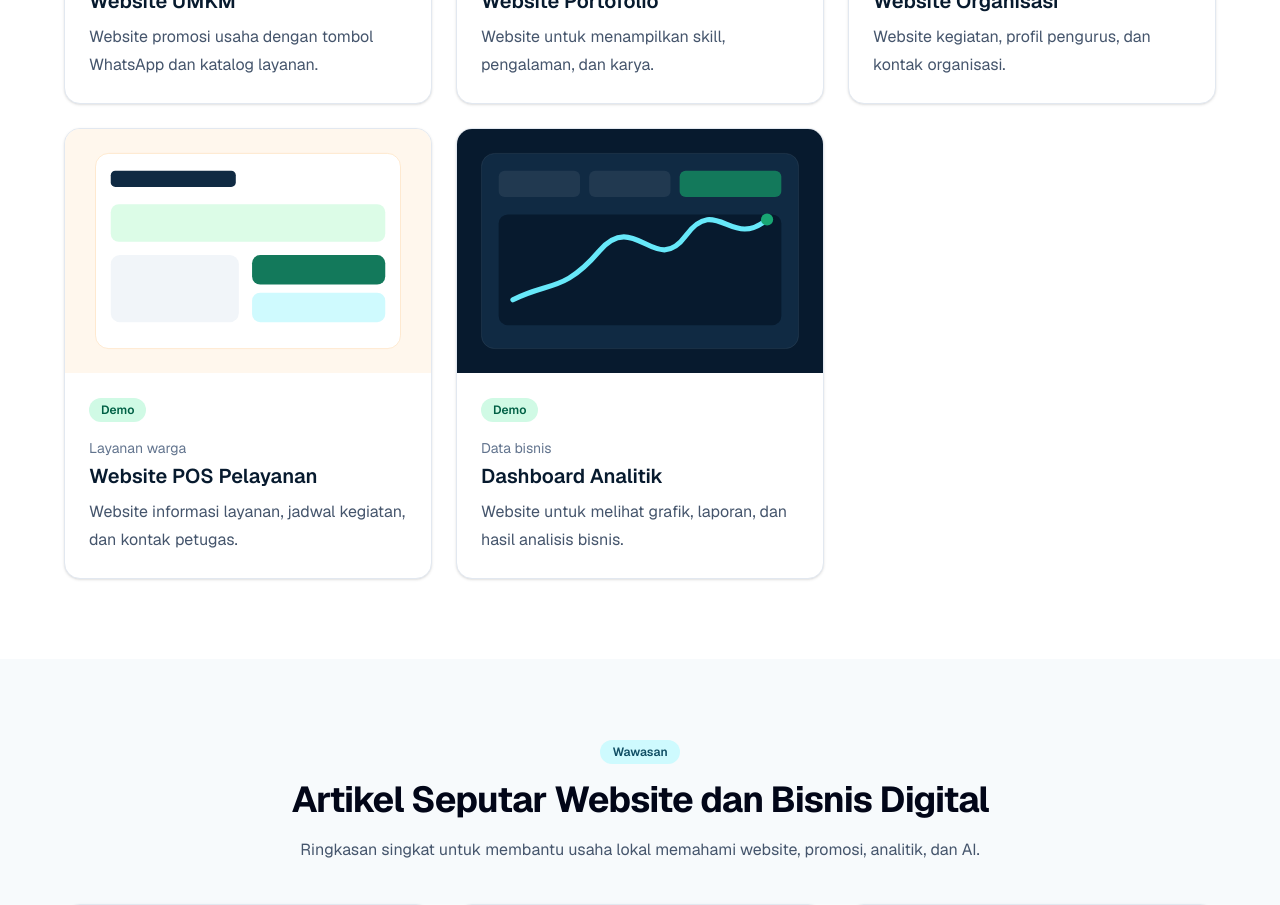
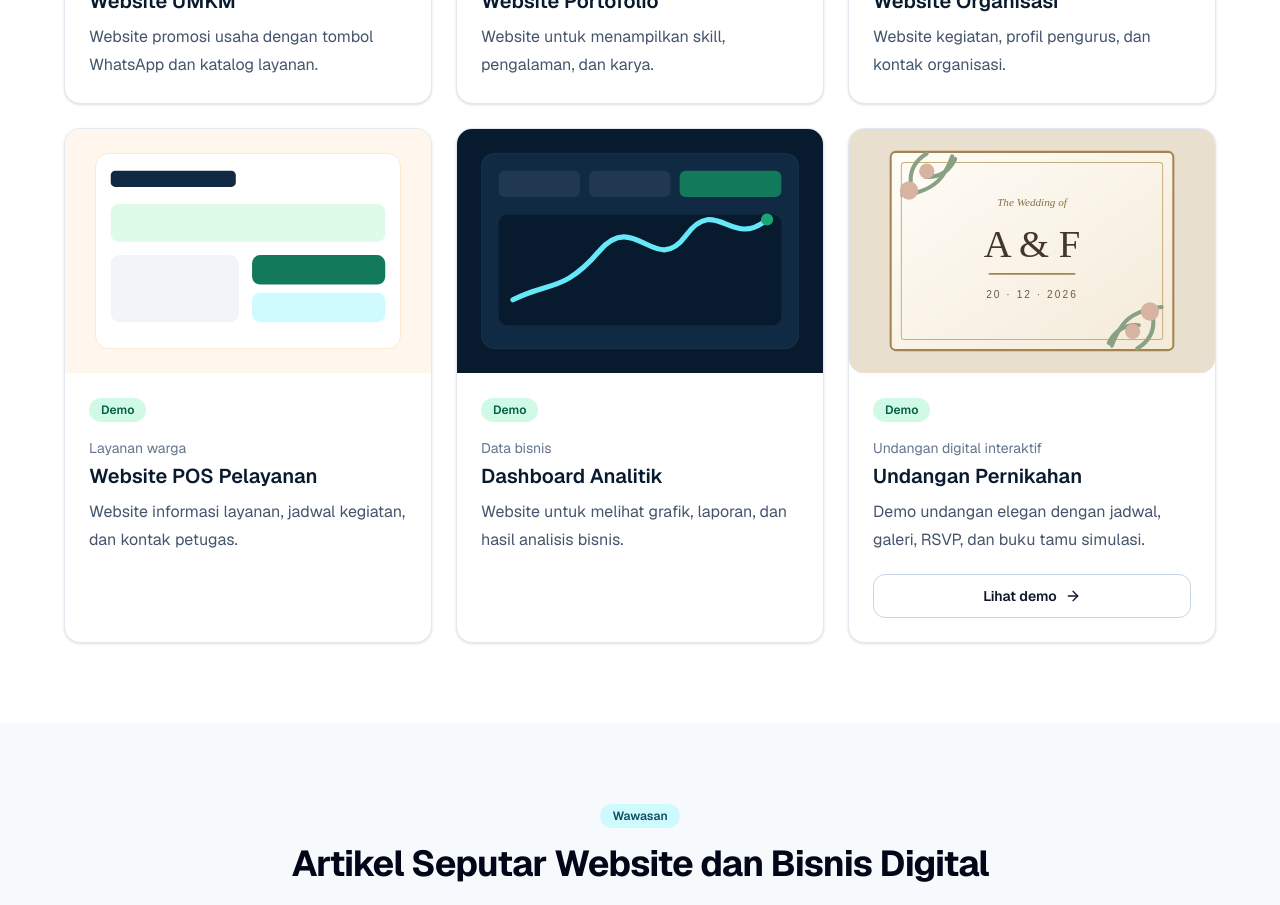
Before and after one commit to AlAfif19/webkertasari, a Next.js app: page / in a window 1280 px wide. Shown: the part 4380-5285 px from the top of the page. Built offline with nearby package versions, Linux system fonts and the light colour scheme; no server answers.

Commit message:
feat: add wedding invitation portfolio demo

```diff
--- a/src/components/sections/portfolio-section.tsx
+++ b/src/components/sections/portfolio-section.tsx
@@ -1,5 +1,8 @@
 import Image from "next/image";
+import Link from "next/link";
+import { ArrowRight } from "lucide-react";
 import { Badge } from "@/components/ui/badge";
+import { Button } from "@/components/ui/button";
 import { Card, CardContent } from "@/components/ui/card";
 import { SectionHeading } from "@/components/shared/section-heading";
 import { portfolio } from "@/data/portfolio";
@@ -30,6 +33,17 @@ export function PortfolioSection() {
                 <p className="mt-2 leading-7 text-slate-600">
                   {item.description}
                 </p>
+                {item.href ? (
+                  <Button asChild variant="outline" className="mt-5 w-full">
+                    <Link
+                      href={item.href}
+                      aria-label={`Lihat demo ${item.title}`}
+                    >
+                      Lihat demo
+                      <ArrowRight className="size-4" aria-hidden="true" />
+                    </Link>
+                  </Button>
+                ) : null}
               </CardContent>
             </Card>
           ))}
--- a/src/data/portfolio.ts
+++ b/src/data/portfolio.ts
@@ -40,4 +40,13 @@ export const portfolio: PortfolioItem[] = [
     image: "/images/portfolio/analytics.svg",
     label: "Demo",
   },
+  {
+    title: "Undangan Pernikahan",
+    type: "Undangan digital interaktif",
+    description:
+      "Demo undangan elegan dengan jadwal, galeri, RSVP, dan buku tamu simulasi.",
+    image: "/images/portfolio/wedding.svg",
+    label: "Demo",
+    href: "/demo/undangan-pernikahan",
+  },
 ];
--- a/src/types/content.ts
+++ b/src/types/content.ts
@@ -21,6 +21,7 @@ export type PortfolioItem = {
   description: string;
   image: string;
   label: "Demo";
+  href?: string;
 };
 
 export type ArticleSection = {
```
Also changed, not shown: public/images/portfolio/wedding.svg (added), 1 other file (tests, documents, lock files or other folders).
